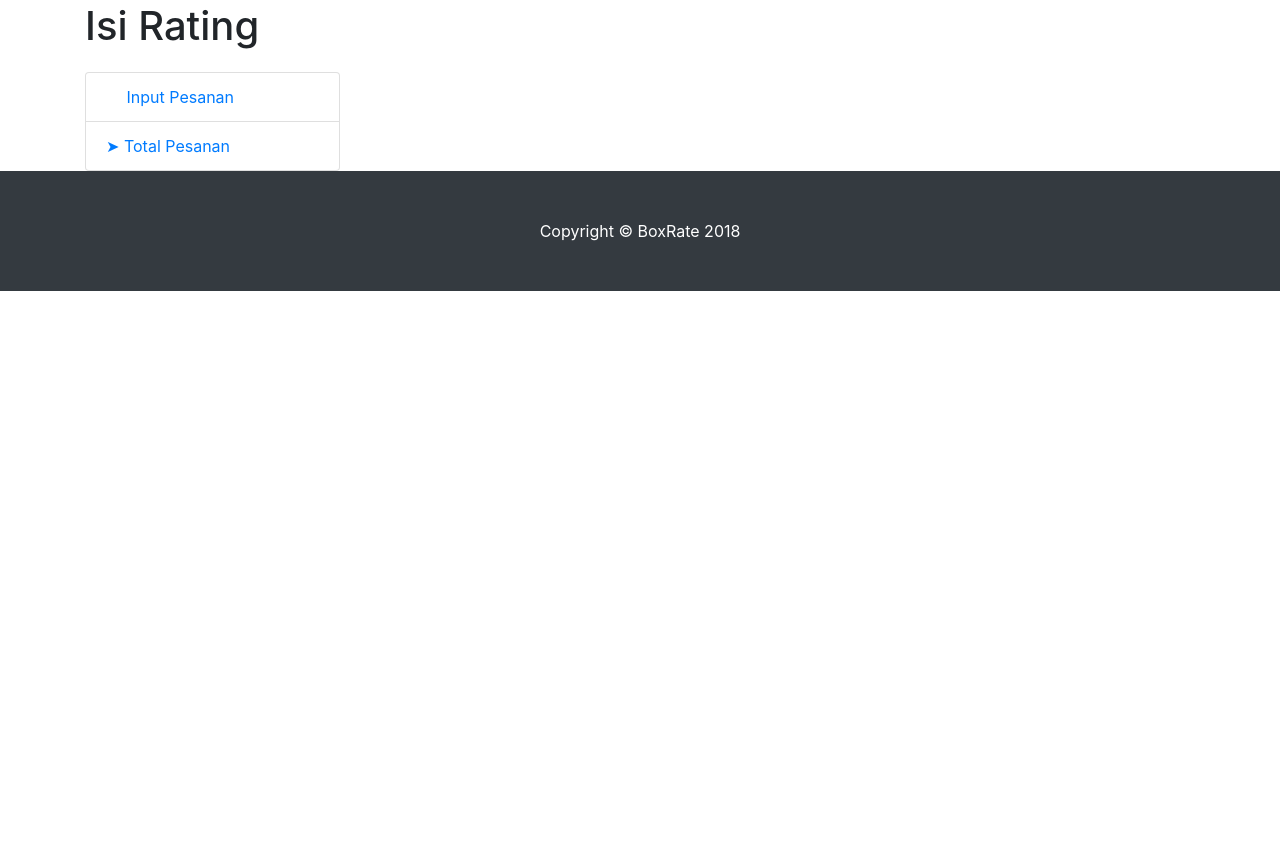
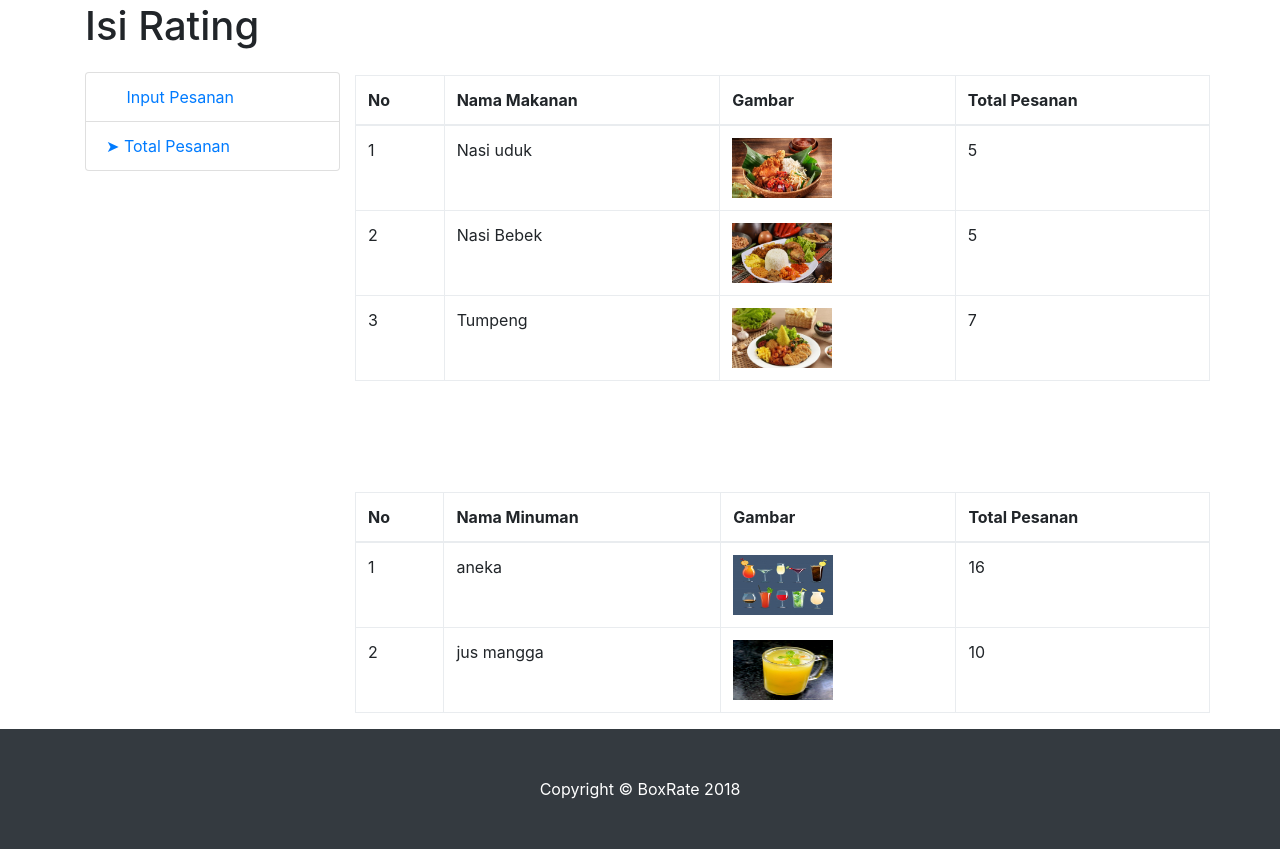
Before and after one commit to BoxRate/BoxRate, a PHP site: the page made by isi rating/total-pesanan.php in a window 1280 px wide. Shown: the part 76-925 px from the top of the page. Before the commit the page ends 367 px from the top, so only its background shows below. Run offline with PHP 8.4, Linux system fonts and the light colour scheme; data comes from the database, SQL or seed files in the repository.

Commit message:
Edit Tampilan Total Pesanan

```diff
--- a/isi rating/total-pesanan.php
+++ b/isi rating/total-pesanan.php
@@ -73,11 +73,72 @@
         <!-- /.col-lg-3 -->
 
         <div class="col-lg-9">
+          <div class='row'>
+          <?php
+           $db = mysqli_connect("localhost", "root", "", "boxrate");
+
+//Makanan
+           $sql= "SELECT * FROM menu m,pesanan p WHERE m.ket='makanan' and p.id_menu=m.id";
+           $result = mysqli_query($db, $sql);
+
+        echo "
+          <table class='table table-bordered' style='margin-top:95px;'>
+          <thead>
+          <tr>
+            <th>No</th>
+            <th>Nama Makanan</th>
+            <th>Gambar</th>
+            <th>Total Pesanan</th>
+          </tr>
+        </thead>";
+        echo "<tbody>";
+         $i=1;
+        while ($row=mysqli_fetch_array($result)) {
+          echo "
+          <tr>
+            <td>".$i++."</td>
+            <td>".$row['name']."</td>
+            <td><img src='../images/makanan/".$row['image']."' style='width: 100px; height: 60px;'></td>
+            <td>".$row['jumlah']."</td>
+          </tr>";
+        }
+        echo "</tbody>";
+      echo "</table>";
 
 
-          <div class="row">
+//Minuman
 
-        </div>
+      $sql= "SELECT * FROM menu m,pesanan p WHERE m.ket='minuman' and p.id_menu=m.id";
+           $result = mysqli_query($db, $sql);
+
+
+        echo "
+          <table class='table table-bordered' style='margin-top:95px;'>
+          <thead>
+          <tr>
+            <th>No</th>
+            <th>Nama Minuman</th>
+            <th>Gambar</th>
+            <th>Total Pesanan</th>
+          </tr>
+        </thead>";
+        echo "<tbody>";
+         $i=1;
+        while ($row=mysqli_fetch_array($result)) {
+          echo "
+          <tr>
+            <td>".$i++."</td>
+            <td>".$row['name']."</td>
+            <td><img src='../images/minuman/".$row['image']."' style='width: 100px; height: 60px;'></td>
+            <td>".$row['jumlah']."</td>
+          </tr>";
+        }
+        echo "</tbody>";
+      echo "</table>";
+
+         ?>
+
+          </div>
           <!-- /.row -->
 
         </div>
```
